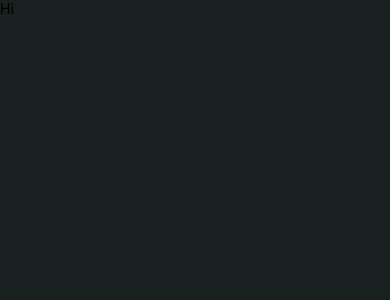
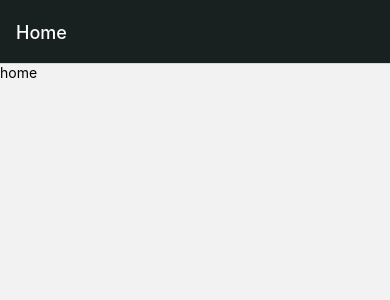
Before and after one commit to majiyd/smarkets-popular-events, a React Native app: screen /Home in a window 390 px wide. Shown: the top 300 px of the page. Built offline with nearby package versions, Linux system fonts and the light colour scheme.

Commit message:
Add react navigation

```diff
--- a/App.js
+++ b/App.js
@@ -1,23 +1,36 @@
 import React from 'react';
-import {SafeAreaView, StatusBar, StyleSheet, View, Text} from 'react-native';
-import Colors from './theme/colors';
+import {SafeAreaView, StatusBar, StyleSheet} from 'react-native';
+import {NavigationContainer} from '@react-navigation/native';
+import {createNativeStackNavigator} from '@react-navigation/native-stack';
+import Colors from './src/theme/colors';
+import Home from './src/screens/Home';
+import EventScreen from './src/screens/Event';
+
+const Stack = createNativeStackNavigator();
 
 const App = () => {
   return (
-    <SafeAreaView style={styles.background}>
+    <NavigationContainer>
       <StatusBar barStyle={'light-content'} />
 
-      <View>
-        <Text>Hi</Text>
-      </View>
-    </SafeAreaView>
+      <Stack.Navigator
+        screenOptions={{
+          headerStyle: styles.header,
+          headerTintColor: Colors.white,
+        }}>
+        <Stack.Screen name="Home" component={Home} />
+        <Stack.Screen name="Event" component={EventScreen} />
+      </Stack.Navigator>
+    </NavigationContainer>
   );
 };
 
 const styles = StyleSheet.create({
-  background: {
+  header: {
     backgroundColor: Colors.background,
-    flex: 1,
+  },
+  headerText: {
+    color: Colors.white,
   },
 });
 
--- a/package.json
+++ b/package.json
@@ -10,8 +10,12 @@
     "lint": "eslint ."
   },
   "dependencies": {
+    "@react-navigation/native": "^6.0.6",
+    "@react-navigation/native-stack": "^6.2.5",
     "react": "17.0.2",
-    "react-native": "0.66.3"
+    "react-native": "0.66.3",
+    "react-native-safe-area-context": "^3.3.2",
+    "react-native-screens": "^3.9.0"
   },
   "devDependencies": {
     "@babel/core": "^7.12.9",
--- /dev/null
+++ b/src/screens/Event.js
@@ -0,0 +1,12 @@
+import React from 'react';
+import {View, Text} from 'react-native';
+
+const Event = () => {
+  return (
+    <View>
+      <Text>event</Text>
+    </View>
+  );
+};
+
+export default Event;
--- /dev/null
+++ b/src/screens/Home.js
@@ -0,0 +1,12 @@
+import React from 'react';
+import {View, Text} from 'react-native';
+
+const Home = ({navigation}) => {
+  return (
+    <View>
+      <Text onPress={() => navigation.navigate('Event')}>home</Text>
+    </View>
+  );
+};
+
+export default Home;
--- a/theme/colors.js
+++ b/src/theme/colors.js
@@ -1,5 +1,6 @@
 const Colors = {
   background: '#18211f',
+  white: '#fff',
 };
 
 export default Colors;
```
Also changed, not shown: 3 other files (tests, documents, lock files or other folders).
